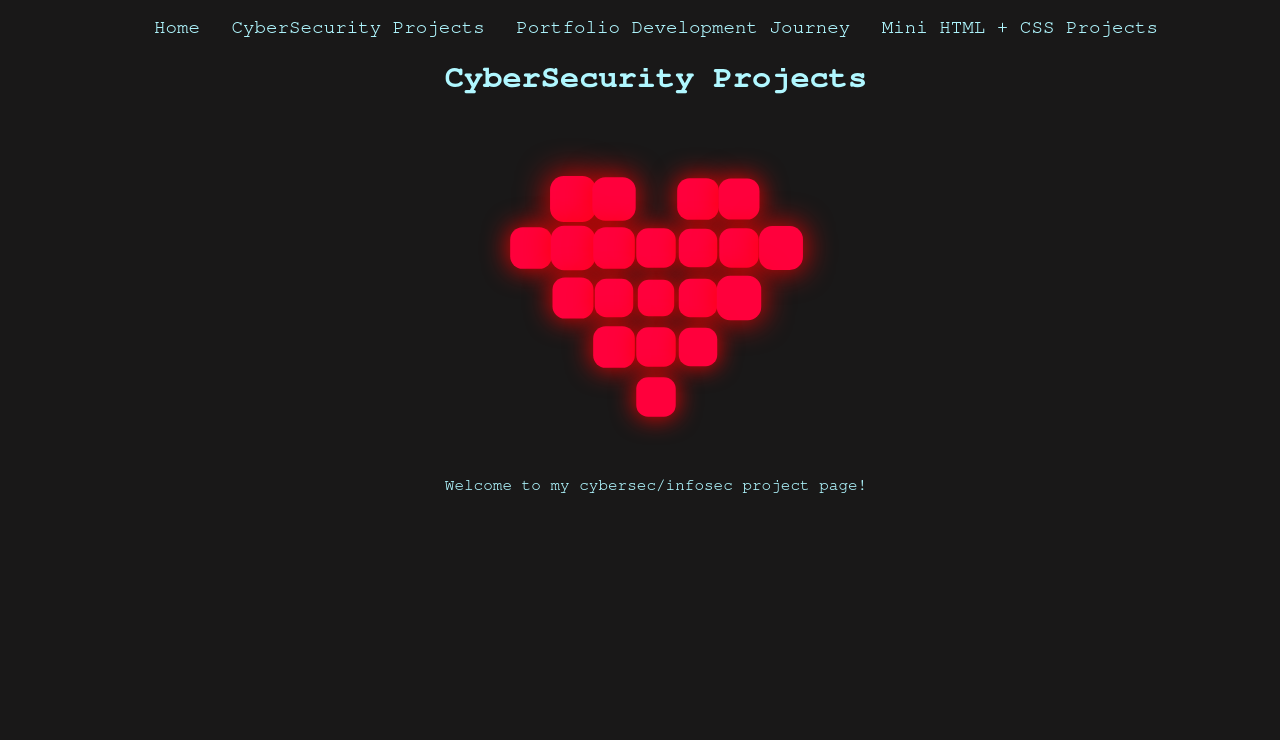
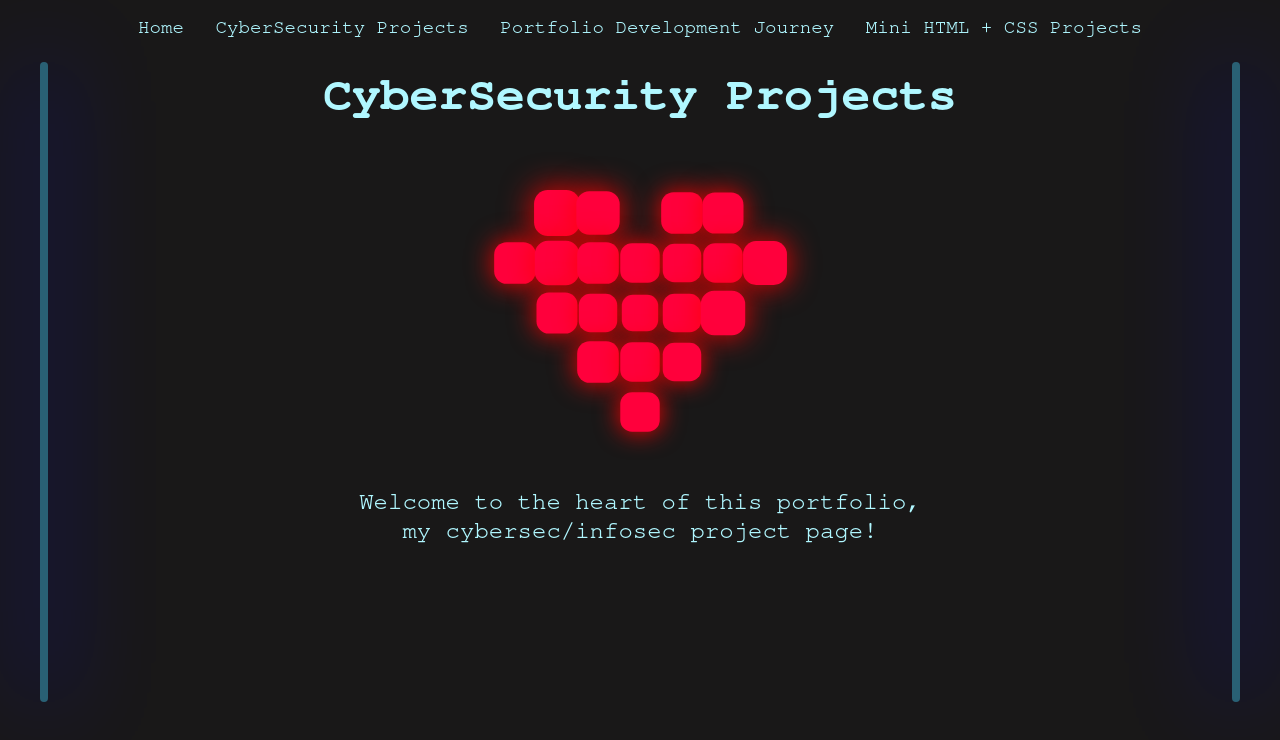
Before and after one commit to Mich-FI/Mich-FI.github.io, a website built with Vite: page subsites/cybersec_projects/index.html in a window 1280 px wide. Built offline with nearby package versions, Linux system fonts and the light colour scheme.

Commit message:
added some cool animations

```diff
--- a/src/style.css
+++ b/src/style.css
@@ -13,12 +13,20 @@
 }
 
 html {
-  padding-left: 3em;
-  padding-right: 1em;
+  padding-left: 2em;
+  padding-right: 2em;
+}
+
+.mainheader {
+  font-size: 3em;
 }
 
 .pageheader {
   font-size: 3em;
+}
+
+.welcometxt {
+  font-size: x-large;
 }
 
 body {
@@ -68,7 +76,7 @@ body {
 
 /*heart animation in the cybersecurity projects page*/
 .heart {
-  margin-top: 5em;
+  margin-top: 4em;
   padding-bottom: 3em;
 }
 
@@ -97,6 +105,33 @@ body {
 
 /*--------end-here--------*/
 
+.stick {
+  float: left;
+  width: 0.5rem;
+  height: 40rem;
+  background-color: rgb(65, 204, 255);
+  border-radius: 0.6rem;
+}
+
+#two {
+  float: right;
+}
+
+/* Cool slider wave for vintage stuff!
+.slider {
+  text-align: left;
+  margin-left: 0.2em;
+}
+
+.rectangle {
+  display: inline-block;
+  margin: auto;
+  width: 0.2rem;
+  height: 2rem;
+  background-color: rgb(242, 64, 255);
+  border-radius: 0.6rem;
+}
+*/
 
 p {
   text-align: left;
@@ -107,12 +142,11 @@ p {
 .text-xl {
   font-size: 1.4em;
   text-align: center;
-  margin-right: 1.4em;
+  margin-right: 1.7em;
 }
 
 .AItext {
-  font-size: x-large;
-  font-weight: 600;
+  font-size: 2em;
   text-align: center;
   margin-right: 1.4em;
 }
@@ -142,7 +176,7 @@ a:hover {
 .devgif {
   float: left;
   margin-right: 1em;
-  height: 490px;
+  height: 430px;
   overflow: hidden;
   border: 2px solid var(--main-color);
 }
@@ -163,10 +197,10 @@ a:hover {
 
 .images {
   margin-top: 1em;
-  margin-right: 50em;
+  margin-right: 20em;
   border: 2px solid var(--main-color);
 }
 
 #navbarimg img {
-  height: 50px;
+  height: 2.5em;
 }
--- a/subsites/cybersec_projects/index.html
+++ b/subsites/cybersec_projects/index.html
@@ -4,7 +4,7 @@
     <meta charset="UTF-8">
     <link rel="stylesheet" href="../../src/style.css">
     <meta name="viewport" content="width=device-width, initial-scale=1.0">
-    <title>Document</title>
+    <title>CyberSecurity Projects</title>
 </head>
 <body>
     <nav class="navbartop">
@@ -15,7 +15,9 @@
         <a href="/subsites/minihtmlcssprojects/">Mini HTML + CSS Projects</a>
       </div>
     </nav>
-    <h1>CyberSecurity Projects</h1>
+    <div class="stick"></div>
+    <div class="stick" id="two"></div>
+    <h1 class="pageheader">CyberSecurity Projects</h1>
     <div class="heart">
       <div class="cyberheartrow">
         <div class="square3"></div>
@@ -64,6 +66,6 @@
       </div>
     </div>
     <script type="module" src="../src/subsite.js"></script>
-    <span>Welcome to my cybersec/infosec project page!</span>
+    <span class="welcometxt">Welcome to the heart of this portfolio,<br> my cybersec/infosec project page!</span>
 </body>
 </html>
--- a/subsites/src/subsite.js
+++ b/subsites/src/subsite.js
@@ -1,4 +1,10 @@
 import { animate, createTimeline, utils, svg, splitText, stagger } from 'animejs';
+
+animate('.pageheader', {
+  delay: 400,
+  opacity: [0,1],
+  duration: 2500,
+})
 
 //heart animation on cybersecurity projects page
 const $heart = utils.$('.square2');
@@ -25,3 +31,18 @@ function animateHeartGrid() {
 }
 
 animateHeartGrid();
+
+animate('.stick', {
+    boxShadow: [
+      { to: '0 0 6rem 0.5em blue' },
+      { to: '0 0 6rem 0 blue' }
+    ],
+    opacity: [
+        { to: [0.6, 1] },
+        { to: [0.4, 0.4] }
+    ],
+    delay: 800,
+    loop: true,
+    alternate: true,
+    duration: 5000,
+})
```
Also changed, not shown: index.html (+2 -2 lines), src/main.js (+28 -4 lines), subsites/minihtmlcssprojects/index.html (+4 -2 lines), subsites/portfoliodev/index.html (+5 -3 lines).
